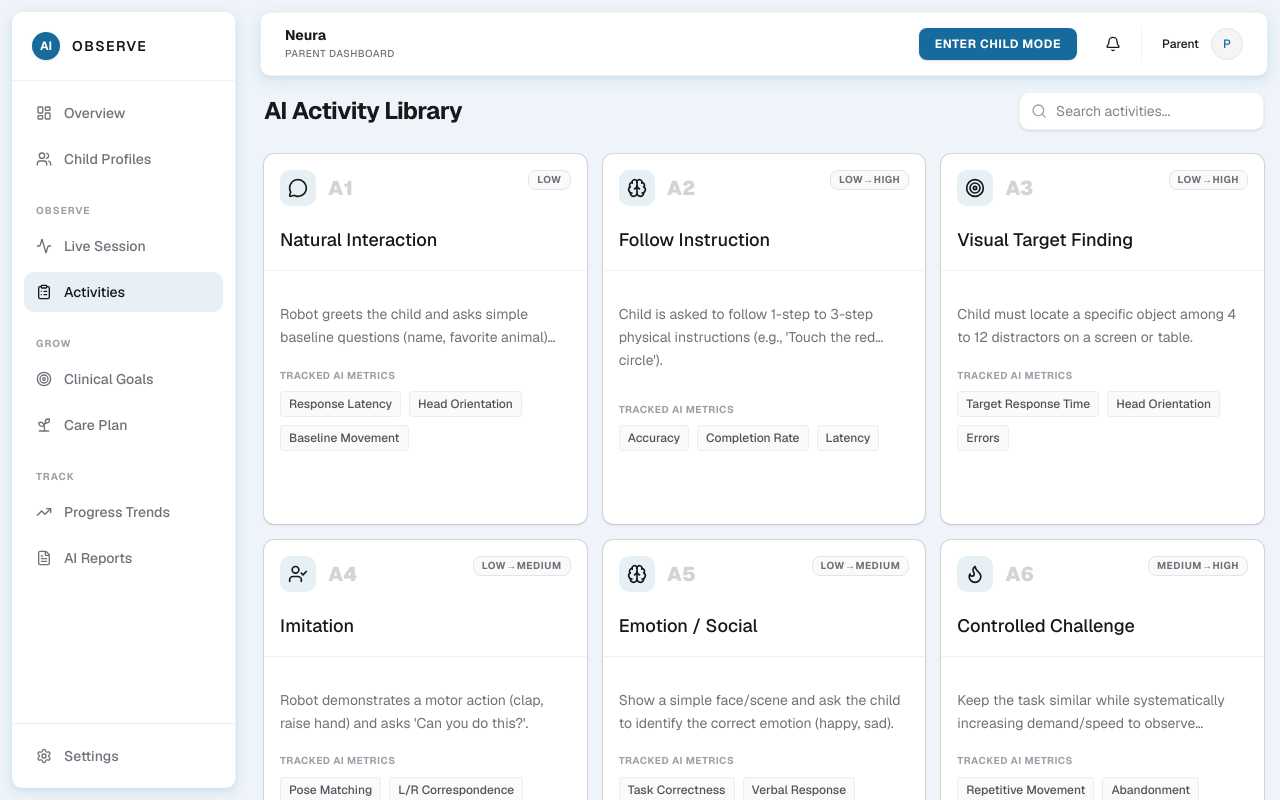
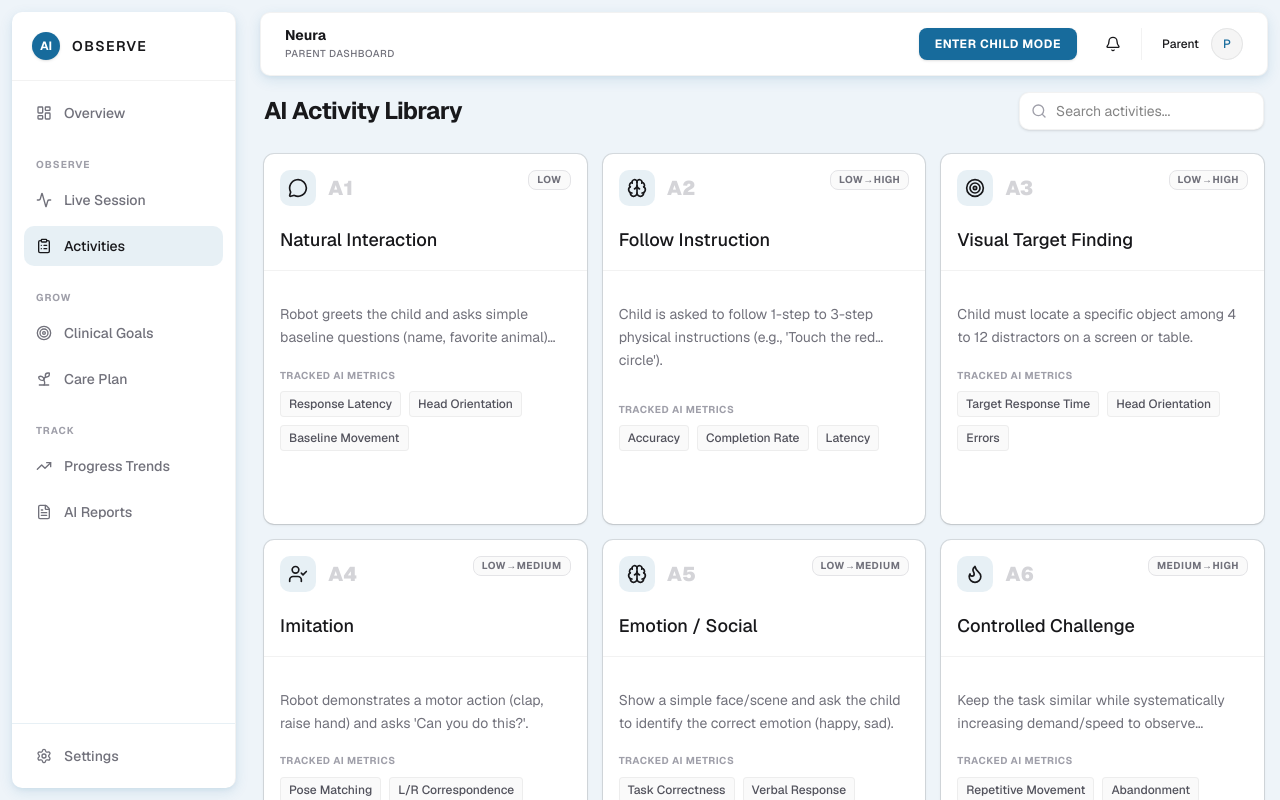
Before and after one commit to jaya0807/Snowie, a Next.js app in the folder frontend/: page /activities in a window 1280 px wide. Built offline with nearby package versions, Linux system fonts and the light colour scheme.

Commit message:
style: remove Child Profiles from Sidebar

```diff
--- a/frontend/src/components/layout/Sidebar.tsx
+++ b/frontend/src/components/layout/Sidebar.tsx
@@ -35,7 +35,6 @@ export function Sidebar() {
 
         <div className="space-y-1.5">
           <NavItem href="/dashboard" icon={LayoutDashboard} label="Overview" />
-          <NavItem href="/profiles" icon={Users} label="Child Profiles" />
         </div>
 
         <div>
```
